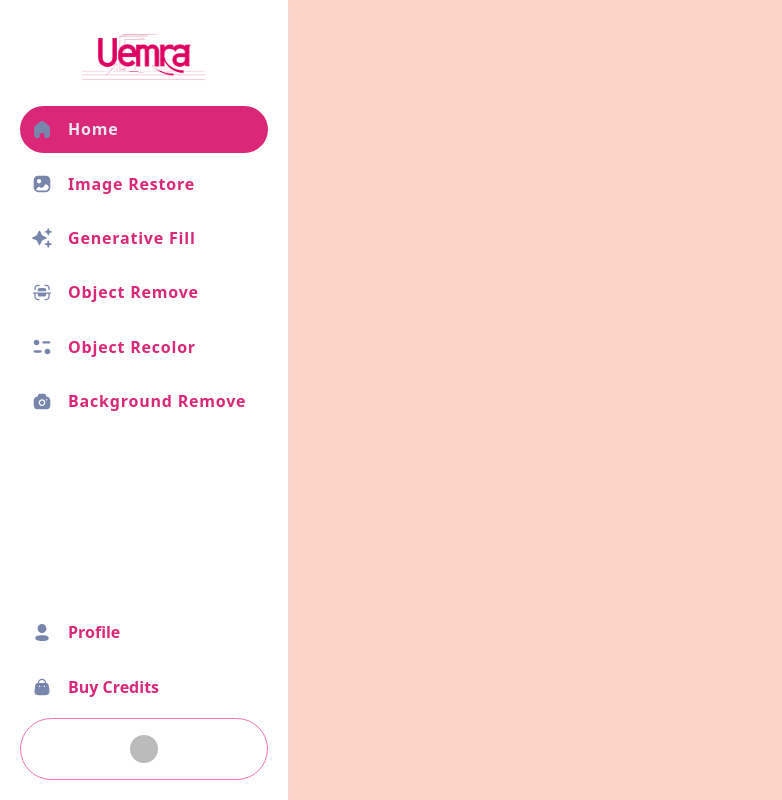
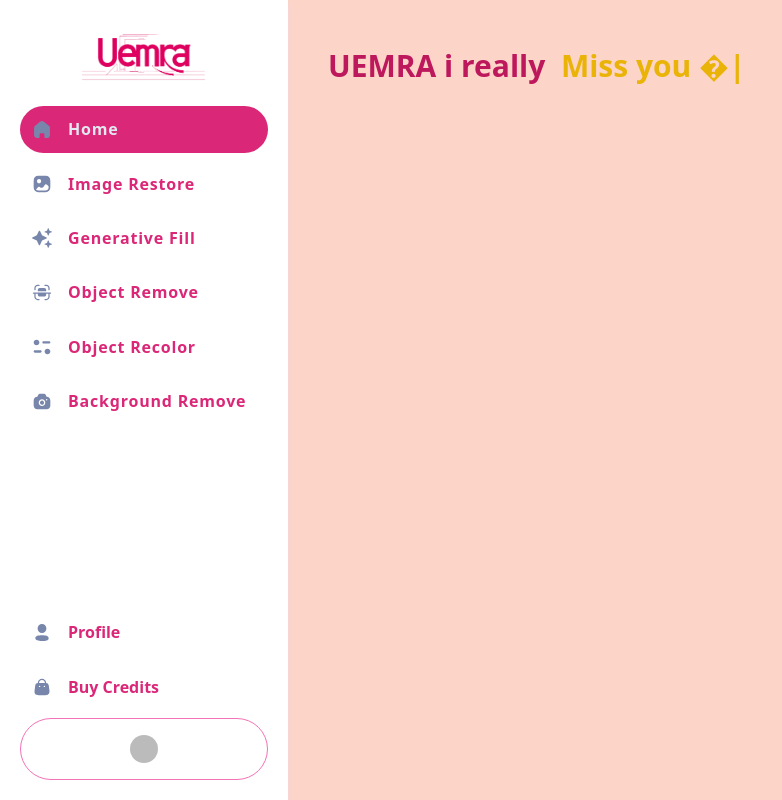
Before and after one commit to 0sb4n/uemra, a Next.js app: page / in a window 1280 px wide. Shown: the whole page, without its empty margins (0-782 px from the left). Built offline with nearby package versions, Linux system fonts and the light colour scheme; no server answers; sample sign-in values are in the browser's storage; some icons are missing.

Commit message:
some Mistakes

```diff
--- a/app/(root)/layout.tsx
+++ b/app/(root)/layout.tsx
@@ -14,7 +14,7 @@
 
 
     <div className='apply max-w-5xl mx-auto px-5 md:px-10 w-full text-dark-400  font-normal text-[16px] leading-[140%]'>
-      {/* <HeadText/> */}
+      <HeadText/>
     {children }
     </div></div>
    <Toaster/>
--- a/components/Header.tsx
+++ b/components/Header.tsx
@@ -3,7 +3,7 @@
 const Header = ({title,subtitle}:{title:string, subtitle?: string}) => {
   return (
     <>
-    <section className='flex flex-col mt-4'>
+    <section className='flex flex-col gap-2 mt-2'>
 <h2 className='text-pink-700 font-bold text-3xl'>{title}</h2>
 {subtitle && <p className='text-xl font-semibold text-pink-600'>{subtitle}</p>}
 </section>
```
